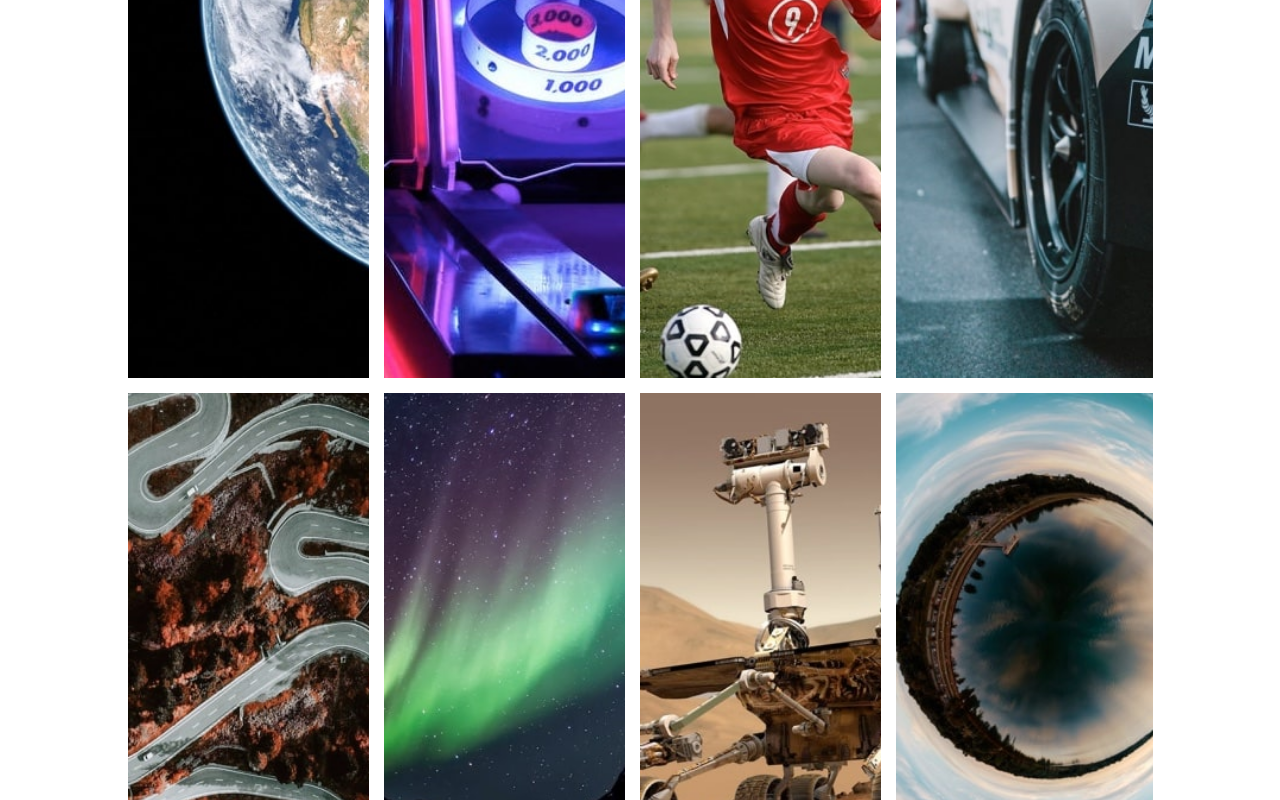
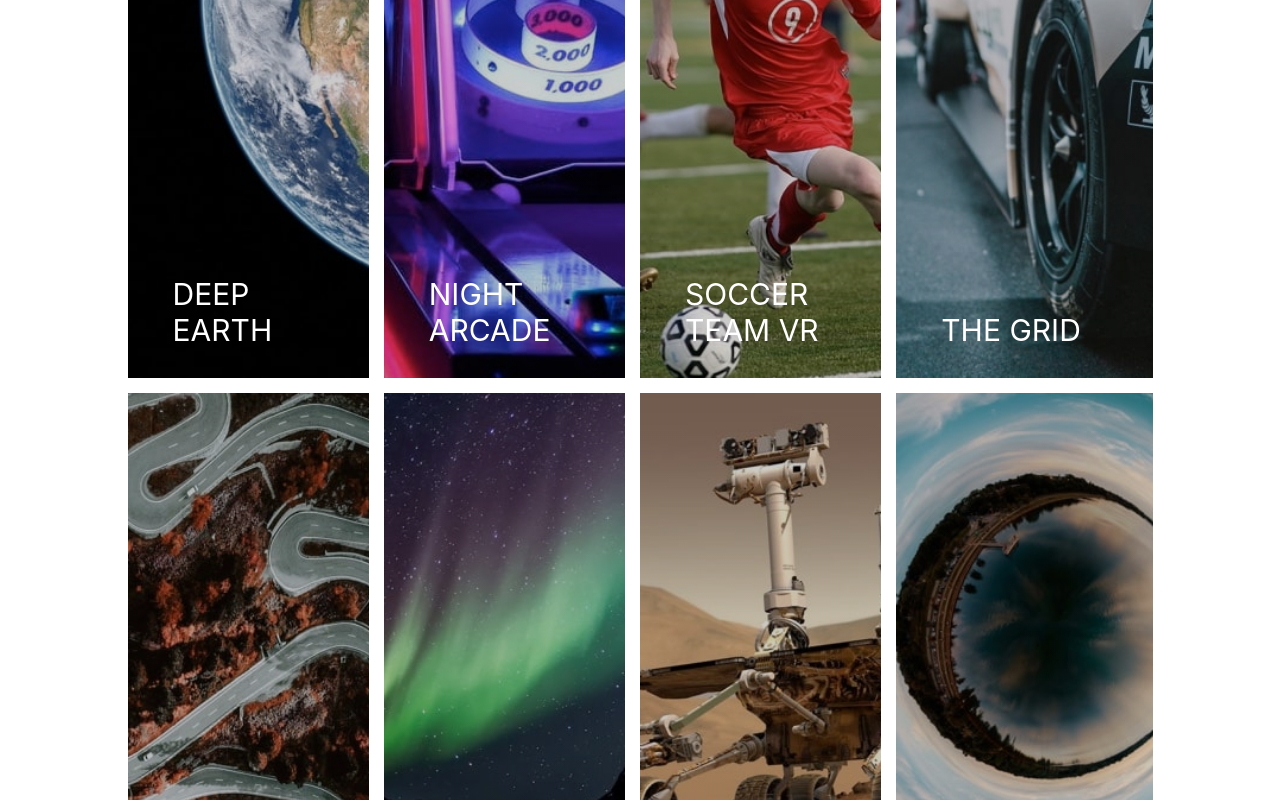
Before and after one commit to FelipeSD/loopstudios-landing-page, a React (Create React App) app: page / in a window 1280 px wide. Shown: the part 2000-2800 px from the top of the page. Built offline with nearby package versions, Linux system fonts and the light colour scheme.

Commit message:
card our creations completo

```diff
--- a/src/components/ImageCard/imageCard.scss
+++ b/src/components/ImageCard/imageCard.scss
@@ -1,6 +1,8 @@
 @import "../../styles/variables";
 
 .ImageCardContainer{
+  position: relative;
+
   height: 550px;
   width: 100%;
 
@@ -14,31 +16,63 @@
 
     background-repeat: no-repeat;
     background-size: cover;
+
+    &:hover{
+      cursor: pointer;
+      opacity: .3;
+    }
+  }
+
+  & p {
+    margin-top: auto;
+    padding: 3rem;
+
+    font-size: 2rem;
+    text-transform: uppercase;
+    color: $hslWhite;
+    position: absolute;
+    bottom: 0;
   }
 
   & .imageDeepEarth{
-    background-image: url("../../assets/images/desktop/image-deep-earth.jpg");
+    background-image:
+            $bgGradient,
+            url("../../assets/images/desktop/image-deep-earth.jpg");
   }
   & .imageNightArcade{
-    background-image: url("../../assets/images/desktop/image-night-arcade.jpg");
+    background-image:
+            $bgGradient,
+            url("../../assets/images/desktop/image-night-arcade.jpg");
   }
   & .imageSoccerTeam{
-    background-image: url("../../assets/images/desktop/image-soccer-team.jpg");
+    background-image:
+            $bgGradient,
+            url("../../assets/images/desktop/image-soccer-team.jpg");
   }
   & .imageGrid{
-    background-image: url("../../assets/images/desktop/image-grid.jpg");
+    background-image:
+            $bgGradient,
+            url("../../assets/images/desktop/image-grid.jpg");
   }
   & .imageFromAbove{
-    background-image: url("../../assets/images/desktop/image-from-above.jpg");
+    background-image:
+            $bgGradient,
+            url("../../assets/images/desktop/image-from-above.jpg");
   }
   & .imagePocketBorealis{
-    background-image: url("../../assets/images/desktop/image-pocket-borealis.jpg");
+    background-image:
+            $bgGradient,
+            url("../../assets/images/desktop/image-pocket-borealis.jpg");
   }
   & .imageCuriosity{
-    background-image: url("../../assets/images/desktop/image-curiosity.jpg");
+    background-image:
+            $bgGradient,
+            url("../../assets/images/desktop/image-curiosity.jpg");
   }
   & .imageFisheye{
-    background-image: url("../../assets/images/desktop/image-fisheye.jpg");
+    background-image:
+            $bgGradient,
+            url("../../assets/images/desktop/image-fisheye.jpg");
   }
 }
 
@@ -49,6 +83,10 @@
 
     & > div {
       background-size: contain;
+    }
+
+    & p {
+      padding: 0 10rem 4rem 2rem;
     }
 
     & .imageDeepEarth {
--- a/src/components/ImageCard/index.js
+++ b/src/components/ImageCard/index.js
@@ -5,7 +5,7 @@ const ImageCard = (props) => {
     return (
         <div className="ImageCardContainer">
             <div className={props.className}>
-                <p>{props.children}</p>
+                <p>{props.text}</p>
             </div>
         </div>
     )
--- a/src/components/Navbar/navbar.scss
+++ b/src/components/Navbar/navbar.scss
@@ -78,7 +78,7 @@ nav.navContainer{
   }
 
   nav.navContainer.open-menu {
-    position: absolute;
+    position: fixed;
     top: 0;
     right: 0;
     left: 0;
--- a/src/pages/Home/home.scss
+++ b/src/pages/Home/home.scss
@@ -89,6 +89,11 @@
     flex-flow: wrap;
     padding: $desktop_mainSpaceY $desktop_mainSpaceX;
 
+    & > button {
+      margin-bottom: 2rem;
+      margin-left: auto;
+    }
+
     & .gallery{
       display: grid;
       grid-template-columns: repeat(4, 1fr);
@@ -114,8 +119,7 @@
       min-height: 100vh;
       padding: $mobile_mainSpaceY $mobile_mainSpaceX;
 
-      background-image: linear-gradient(rgba(0, 0, 0, 0.2), rgba(0, 0, 0, 0.2)),
-      url("../../assets/images/mobile/image-hero.jpg");
+      background-image: url("../../assets/images/mobile/image-hero.jpg");
 
       & > p {
         width: unset;
@@ -158,12 +162,12 @@
 
       & > button{
         order: 1;
+        margin: 0;
       }
 
       & .gallery{
         display: block;
       }
-
     }
   }
 }
--- a/src/pages/Home/index.js
+++ b/src/pages/Home/index.js
@@ -9,11 +9,11 @@ const Home = () => {
         <main className="mainHome">
             <Navbar />
 
-            <section className="homeContainer">
+            <div className="homeContainer">
                 <p>
                     Immersive experiences that deliver
                 </p>
-            </section>
+            </div>
 
             <section className="aboutUsContainer">
                 <div>
@@ -34,6 +34,7 @@ const Home = () => {
 
             <section className="ourCreationsContainer">
                 <h3>Our creations</h3>
+
                 <Button
                     text={"See all"}
                     type={"button"}
@@ -73,7 +74,6 @@ const Home = () => {
                     <ImageCard
                         className={"imageFisheye"}
                         text={"Make it fisheye"} />
-
                 </div>
             </section>
 
--- a/src/styles/variables.scss
+++ b/src/styles/variables.scss
@@ -3,6 +3,8 @@ $hslWhite: hsl(0, 0%, 100%);
 $hslBlack: hsl(0, 0%, 0%);
 $hslDarkGray: hsl(0, 0%, 55%);
 $hslVeryDarkGray: hsl(0, 0%, 41%);
+  // gradients
+  $bgGradient: linear-gradient(rgba(0, 0, 0, 0.2), rgba(0, 0, 0, 0.2));
 
 // paddings
 $desktop_mainSpaceX: 8.5rem;
```
Also changed, not shown: 1 other file (tests, documents, lock files or other folders).
